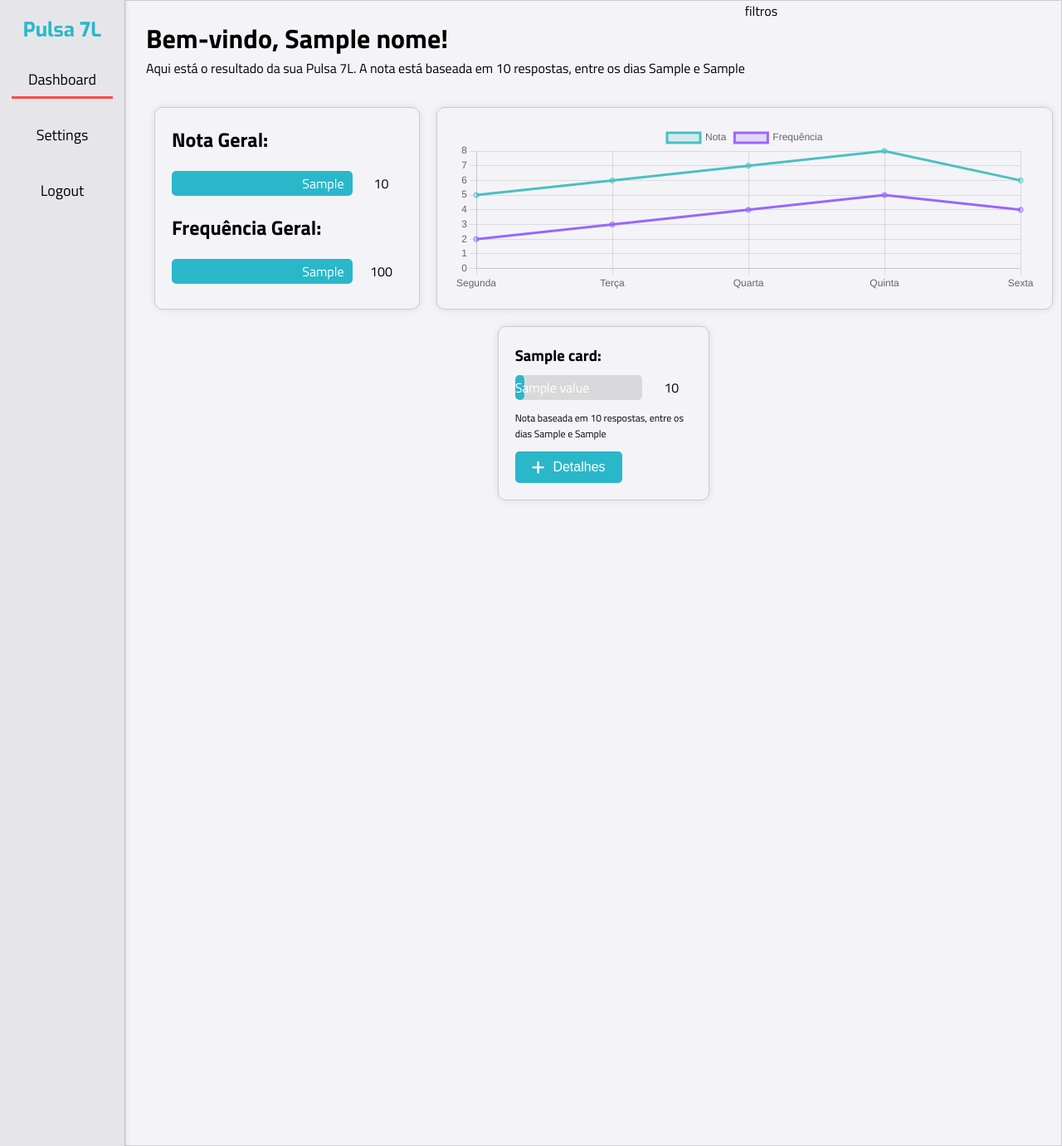
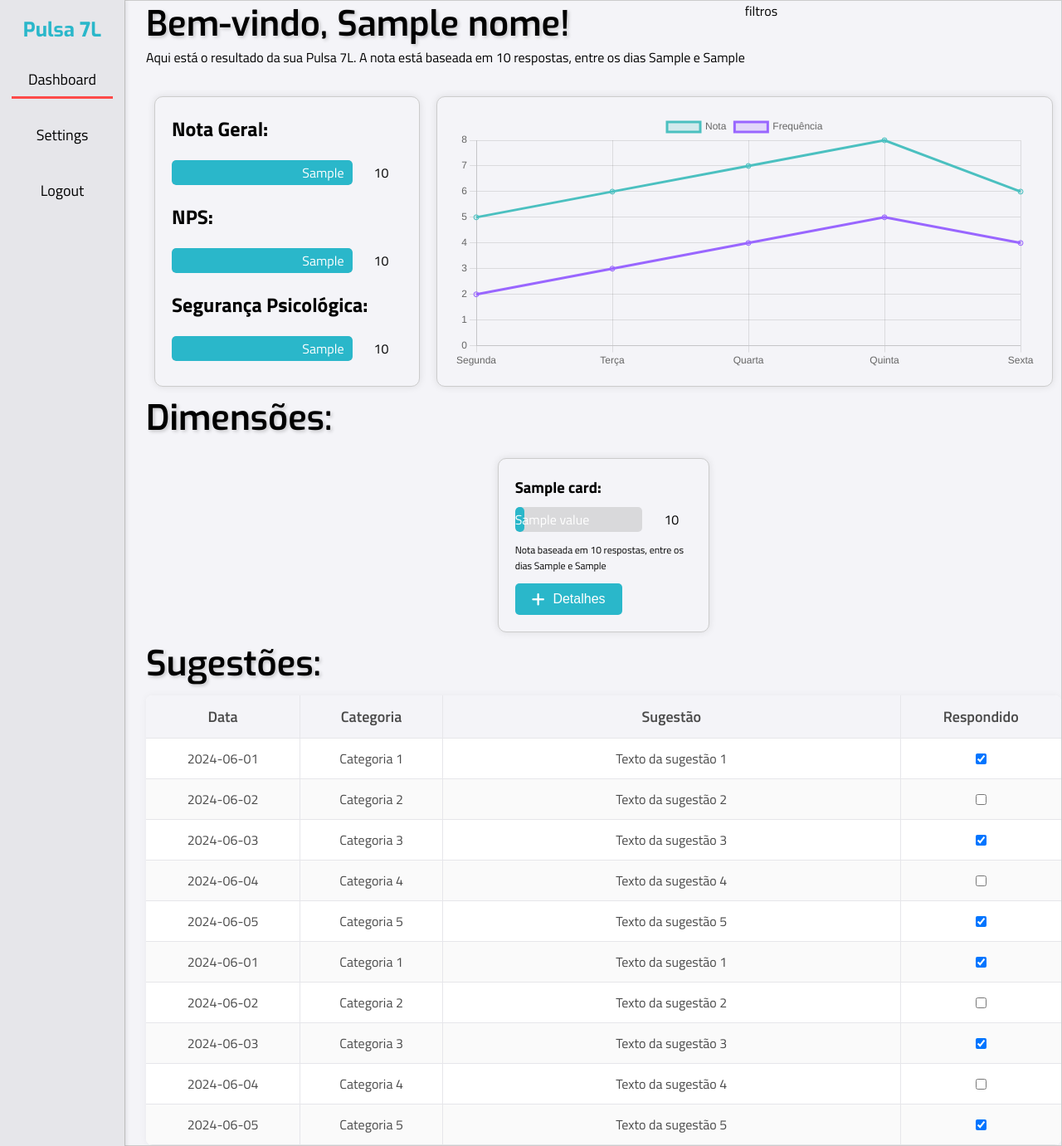
Before and after one commit to AndreLSBraga/clima, a Flask app: template templates/dashboard.html in a window 1280 px wide. Shown: the whole page at 83% size. Run offline with Flask 3, Linux system fonts and the light colour scheme; the template is opened without the code that fills it: most values are stand-ins (such as "Sample title", 1, 10 or a date in 2020).

Commit message:
Desenvolvendo função de sugestão dentro do dashboard

```diff
--- a/app.py
+++ b/app.py
@@ -266,7 +266,6 @@ def sugestao():
         fk_gestor = consulta_tabelas('fk_gestor', 'gestor_dim', 'desc_gestor',gestor)[0]
         fk_cargo = consulta_tabelas('fk_cargo', 'cargo_dim', 'desc_cargo',cargo)[0]
         fk_categoria = consulta_tabelas('fk_categoria', 'categoria_dim', 'desc_categoria',categoria)[0]
-        print(subarea, gestor, cargo, categoria, idade, sexo, sugestao)
 
         if None in (subarea, gestor, cargo, categoria, idade, sexo, sugestao):
             flash("Selecione as opções acima, todos os campos são obrigatórios.", "warning")
@@ -319,7 +318,7 @@ def dashboard():
 
     #Traz o fk_gestor para verificar quantas respostas do time dele existem
     def consulta_gestor(id_gestor):
-        cursor.execute('SELECT fk_gestor, desc_gestor FROM gestor_dim WHERE id_gestor = ?',(id_gestor))
+        cursor.execute('SELECT fk_gestor, desc_gestor FROM gestor_dim WHERE id = ?',(id_gestor))
         dados_gestor = cursor.fetchone()
         fk_gestor, nome_gestor = dados_gestor
         return fk_gestor,nome_gestor
@@ -356,6 +355,15 @@ def dashboard():
         data_min, data_max = datas
         return data_min, data_max
 
+    def consulta_sugestoes( tabela, fk_gestor, coluna=None , fk_categoria=None, fk_pergunta=None):
+        if fk_categoria and fk_pergunta:
+            cursor.execute(f'SELECT {coluna} FROM {tabela} WHERE fk_gestor = ? and fk_categoria = ? and fk_pergunta = ?',(fk_gestor,fk_categoria, fk_pergunta))
+        elif fk_categoria:
+            cursor.execute(f'SELECT {coluna} FROM {tabela} WHERE fk_gestor = ? and fk_categoria = ?',(fk_gestor,fk_categoria,))
+        else:
+            cursor.execute(f'SELECT * FROM sugestoes_fato WHERE fk_gestor = ?',(fk_gestor,))
+        sugestoes = cursor.fetchall()
+        return sugestoes
 
     def gera_cards():
         categorias = consulta_categorias()
@@ -379,6 +387,25 @@ def dashboard():
             cards.append(card)
         return cards
 
+    def gera_tabela():
+        sugestoes = consulta_sugestoes('sugestoes_fato', fk_gestor)
+        print(sugestoes)
+        tabela = []
+        for sugestao in sugestoes:
+            data = consulta_sugestoes()
+            categoria = consulta_sugestoes()
+            sugestao = consulta_sugestoes()
+            respondido = consulta_sugestoes()
+            print(data)
+            row = {
+                'data': data,
+                'categoria': categoria,
+                'sugestao': sugestao,
+                'respondido': respondido
+            }
+            tabela.append(row)
+        return tabela
+
     fk_gestor = consulta_gestor(id_gestor)[0]
     nome_gestor = consulta_gestor(id_gestor)[1]
     data_min = consulta_min_max('data', 'respostas_fato', fk_gestor)[0]
@@ -387,8 +414,9 @@ def dashboard():
     nota_media = consulta_media('resposta','respostas_fato',fk_gestor)
     size_bar = nota_media * 10
     cards = gera_cards()
-
-    return render_template('dashboard.html', nome = nome_gestor, qtd_respostas = quantidade_respostas, nota_media = nota_media, size_bar = size_bar, cards=cards, data_min = data_min, data_max = data_max)
+    tabela = gera_tabela()
+    print(tabela)
+    return render_template('dashboard.html', nome = nome_gestor, qtd_respostas = quantidade_respostas, nota_media = nota_media, size_bar = size_bar, cards=cards, data_min = data_min, data_max = data_max, tabela = tabela)
 
 @app.route('/settings')
 def settings():
--- a/static/styles_dash.css
+++ b/static/styles_dash.css
@@ -10,7 +10,19 @@ body, html {
     justify-content: center;
     align-items: center;
     position: relative;
-    overflow: hidden;
+    overflow-y: auto;
+}
+
+h1 {
+    margin: 0 auto;
+    font-family: "Exo", sans-serif;
+    font-optical-sizing: auto;
+    font-weight: 600;
+    font-style: normal;
+    font-size: 42px;
+    margin-bottom: 10px;
+    color: #000;
+    text-shadow: 2px 2px 4px rgba(0, 0, 0, 0.2);
 }
 
 .background-image-container {
@@ -107,6 +119,7 @@ body, html {
     padding-left: 25px;
     width: 100%; /* Ajuste conforme necessário */
     height: 100vh;
+    overflow-y: auto;
     box-sizing: border-box; /* Inclui o padding e o border no cálculo do width e height */
     background-color: #F4F4F8;
     box-shadow: 0 0 10px rgba(0, 0, 0, 0.1);
@@ -257,3 +270,55 @@ body, html {
 .details-button i {
     font-size: 18px; /* Tamanho do ícone */
 }
+
+table {
+    width: 100%;
+    border-collapse: collapse;
+    margin-bottom: 20px;
+    background-color: #FFFFFF;
+    box-shadow: 0 0 10px rgba(0, 0, 0, 0.05);
+    border-radius: 8px;
+    overflow: hidden;
+}
+
+table th, table td {
+    padding: 12px 15px;
+    text-align: center;  /* Centraliza o texto */
+    border-bottom: 1px solid #E6E6EA;
+    border-right: 1px solid #E6E6EA; /* Adiciona borda direita */
+}
+
+table th {
+    background-color: #F4F4F8;
+    font-weight: 600;
+    color: #4A4A4A;
+    font-size: 18px;
+}
+
+table td {
+    font-family: "Titillium Web", sans-serif;
+    font-size: 16px;
+    color: #4A4A4A;
+}
+
+table td input[type="checkbox"] {
+    margin: 0 auto;
+    display: block;
+}
+
+table th:last-child, table td:last-child {
+    border-right: none;
+}
+
+table th:nth-child(3), table td:nth-child(3) {
+    width: 50%;
+}
+
+table tr:nth-child(even) {
+    background-color: #FAFAFA;
+}
+
+table tr:hover {
+    background-color: #F1F1F1;
+    cursor: pointer;
+}
--- a/templates/dashboard.html
+++ b/templates/dashboard.html
@@ -42,12 +42,20 @@
                             <div class="bar-total">10</div>
                         </div>
 
-                        <h2>Frequência Geral:</h2>
+                        <h2>NPS:</h2>
                         <div class="bar">
                             <div class="bar-size">
                                 <div class="bar-value" style="width: {{size_bar}}%;">{{nota_media}}</div>
                             </div>
-                            <div class="bar-total">100</div>
+                            <div class="bar-total">10</div>
+                        </div>
+
+                        <h2>Segurança Psicológica:</h2>
+                        <div class="bar">
+                            <div class="bar-size">
+                                <div class="bar-value" style="width: {{size_bar}}%;">{{nota_media}}</div>
+                            </div>
+                            <div class="bar-total">10</div>
                         </div>
                     </div>
                 </div>
@@ -55,6 +63,7 @@
                     <canvas id="lineChart"></canvas>
                 </div>
             </div>
+            <h1>Dimensões:</h1>
             <div class="container-cards detalhado">
                 {% for card in cards %}
                 <div class="card-detalhe" id="card-{{ card.id }}">
@@ -75,7 +84,79 @@
                 </div>
                 {% endfor %}
             </div>
-            </div>
+            <h1>Sugestões:</h1>
+            <table>
+                <thead>
+                    <tr>
+                        <th>Data</th>
+                        <th>Categoria</th>
+                        <th>Sugestão</th>
+                        <th>Respondido</th>
+                    </tr>
+                </thead>
+                <tbody>
+                    <tr>
+                        <td>2024-06-01</td>
+                        <td>Categoria 1</td>
+                        <td>Texto da sugestão 1</td>
+                        <td><input type="checkbox" checked></td>
+                    </tr>
+                    <tr>
+                        <td>2024-06-02</td>
+                        <td>Categoria 2</td>
+                        <td>Texto da sugestão 2</td>
+                        <td><input type="checkbox"></td>
+                    </tr>
+                    <tr>
+                        <td>2024-06-03</td>
+                        <td>Categoria 3</td>
+                        <td>Texto da sugestão 3</td>
+                        <td><input type="checkbox" checked></td>
+                    </tr>
+                    <tr>
+                        <td>2024-06-04</td>
+                        <td>Categoria 4</td>
+                        <td>Texto da sugestão 4</td>
+                        <td><input type="checkbox"></td>
+                    </tr>
+                    <tr>
+                        <td>2024-06-05</td>
+                        <td>Categoria 5</td>
+                        <td>Texto da sugestão 5</td>
+                        <td><input type="checkbox" checked></td>
+                    </tr>
+                    <tr>
+                        <td>2024-06-01</td>
+                        <td>Categoria 1</td>
+                        <td>Texto da sugestão 1</td>
+                        <td><input type="checkbox" checked></td>
+                    </tr>
+                    <tr>
+                        <td>2024-06-02</td>
+                        <td>Categoria 2</td>
+                        <td>Texto da sugestão 2</td>
+                        <td><input type="checkbox"></td>
+                    </tr>
+                    <tr>
+                        <td>2024-06-03</td>
+                        <td>Categoria 3</td>
+                        <td>Texto da sugestão 3</td>
+                        <td><input type="checkbox" checked></td>
+                    </tr>
+                    <tr>
+                        <td>2024-06-04</td>
+                        <td>Categoria 4</td>
+                        <td>Texto da sugestão 4</td>
+                        <td><input type="checkbox"></td>
+                    </tr>
+                    <tr>
+                        <td>2024-06-05</td>
+                        <td>Categoria 5</td>
+                        <td>Texto da sugestão 5</td>
+                        <td><input type="checkbox" checked></td>
+                    </tr>
+                </tbody>
+            </table>
         </div>
     </div>
     <script>
```
Also changed, not shown: database/clima_organizacional.db.
